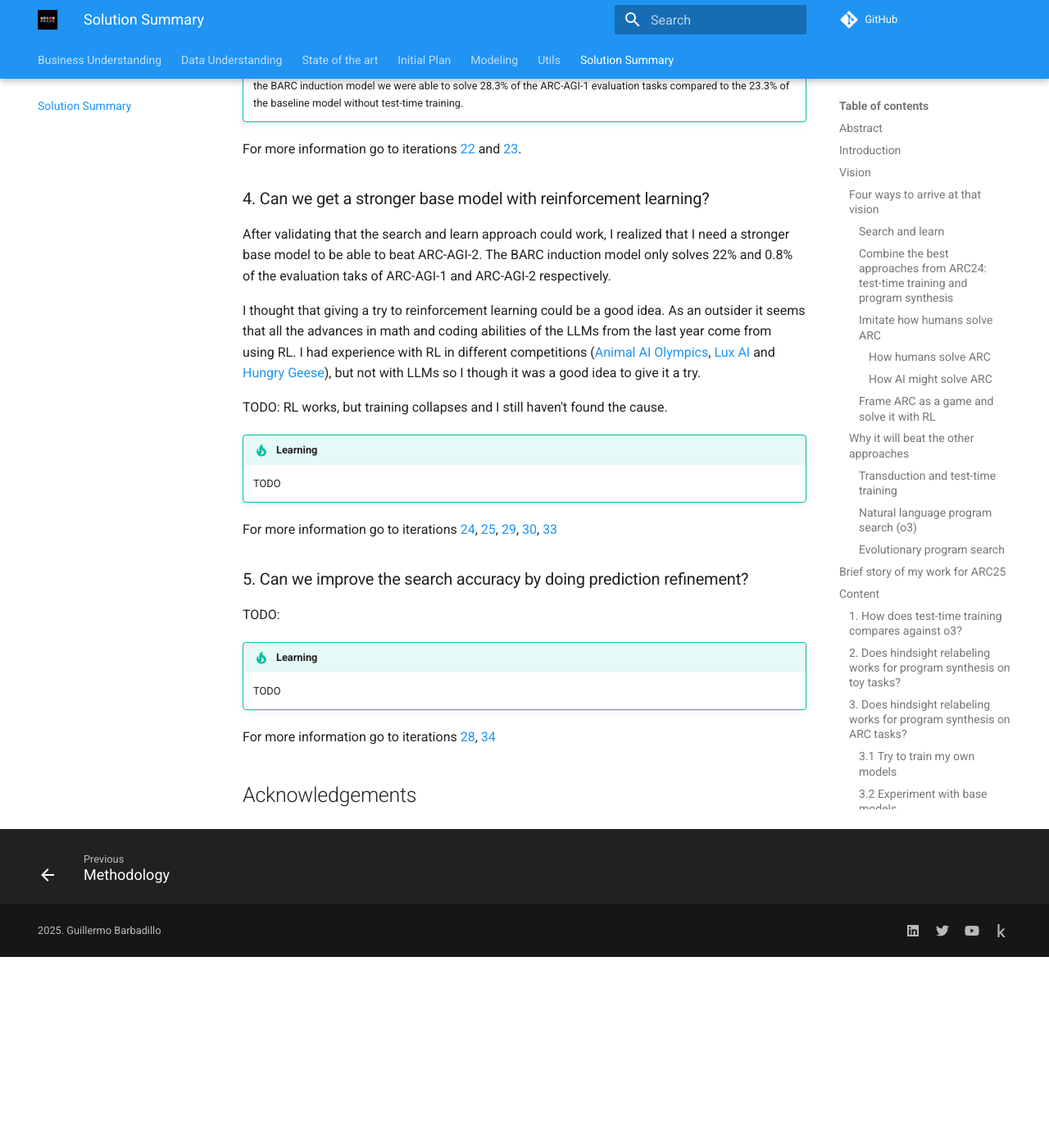
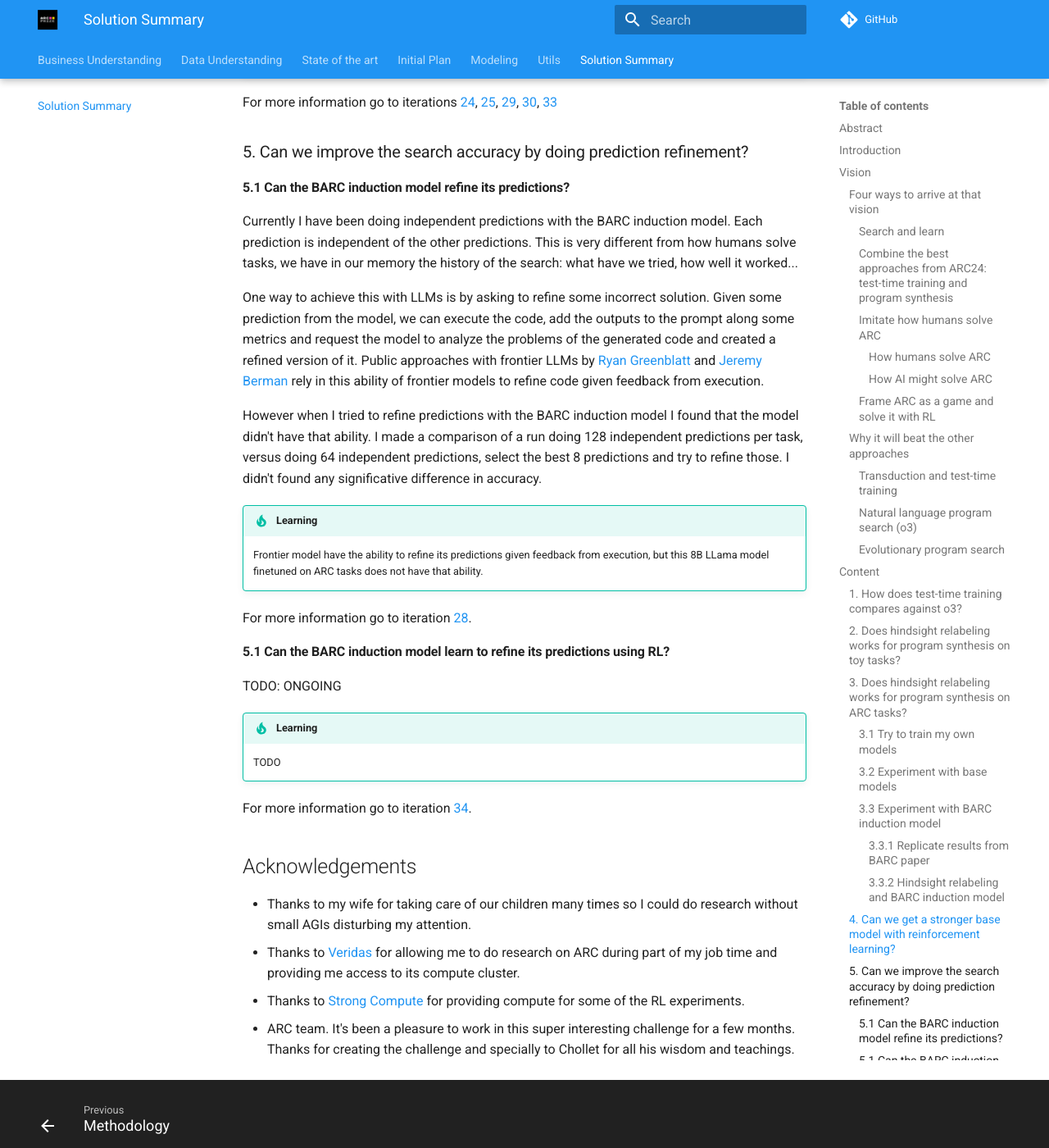
Before and after one commit to ironbar/arc25, an MkDocs documentation site: the page built from docs/05_Solution_Summary.md, in a window 1280 px wide and 1400 px high, scrolled down 13807 px. Shown: the whole window at 82% size. Built offline with MkDocs 1.6.1 and Material for MkDocs 9.7.7, drawn with Linux system fonts in a browser that asks for light colours; comment, search, counter and statistics services are not loaded; before the commit the page ends 14974 px from its top, so only the background shows below that; some of the changed text lies outside the part shown.

Commit message:
added acknowledgments

```diff
--- a/docs/05_Solution_Summary.md
+++ b/docs/05_Solution_Summary.md
@@ -155,25 +155,6 @@ TODO: python interpreter is perfect, models fail, specially out of distribution
 #### Evolutionary program search
 
 TODO: a frozen model won't be able to generalize when the generalization jump is big
-
-## Brief story of my work for ARC25
-
-1. Start working with RL to try to improve the solve rate of the model, that way I won't be needing
-   too many predictions to solve each task. I have some early results that show it's a good direction,
-   but trainings collapse.
-2. Experimented with prediction refinement, but BARC model does not seem to have that capability
-   that allows techniques like AlphaEvolve with frontier models.
-3. I have tried to make search and learn more hardware efficient by grouping the tasks (instead
-    of training on each task independently) but I wasn't able to find a good configuration. Each
-    evaluation takes 3 days on a single GPU, so iteration was very slow.
-
-Now I'm trying to:
-
-- Solve RL training collapse so I can train for longer. Hoping that training on huge datasets helps.
-- Trying to make the model learn to refine its predictions using RL, but maybe I should start thinking
-  on a fresh system for ARC26.
-
-In essence the BARC model is not strong enough and doesn't know how to refine its predictions.
 
 ## Content
 
@@ -531,7 +512,7 @@ that all the advances in math and coding abilities of the LLMs from the last yea
 I had experience with RL in different competitions ([Animal AI Olympics](https://www.goodai.com/animal-ai-olympics-results/), [Lux AI](https://www.kaggle.com/competitions/lux-ai-2021) and [Hungry Geese](https://www.kaggle.com/competitions/hungry-geese)), but not with LLMs so I though it was a good
 idea to give it a try.
 
-TODO: RL works, but training collapses and I still haven't found the cause.
+TODO: ONGOING RL works, but training collapses and I still haven't found the cause.
 
 !!! tip "Learning"
 
@@ -541,12 +522,45 @@ For more information go to iterations [24](modeling/Iteration_24_RL_BARC.md), [2
 
 ### 5. Can we improve the search accuracy by doing prediction refinement?
 
-TODO:
+#### 5.1 Can the BARC induction model refine its predictions?
+
+Currently I have been doing independent predictions with the BARC induction model. Each prediction
+is independent of the other predictions. This is very different from how humans solve tasks, we have
+in our memory the history of the search: what have we tried, how well it worked...
+
+One way to achieve this with LLMs is by asking to refine some incorrect solution. Given some prediction
+from the model, we can execute the code, add the outputs to the prompt along some metrics and request
+the model to analyze the problems of the generated code and created a refined version of it. Public approaches
+with frontier LLMs by [Ryan Greenblatt](https://redwoodresearch.substack.com/p/getting-50-sota-on-arc-agi-with-gpt)
+and [Jeremy Berman](https://jeremyberman.substack.com/p/how-i-got-a-record-536-on-arc-agi) rely in this ability of frontier models
+to refine code given feedback from execution.
+
+However when I tried to refine predictions with the BARC induction model I found that the model
+didn't have that ability. I made a comparison of a run doing 128 independent predictions per task,
+versus doing 64 independent predictions, select the best 8 predictions and try to refine those.
+I didn't found any significative difference in accuracy.
+
+!!! tip "Learning"
+
+    Frontier model have the ability to refine its predictions given feedback from execution, but
+    this 8B LLama model finetuned on ARC tasks does not have that ability.
+
+For more information go to iteration [28](modeling/Iteration_28_refine_predictions.md).
+
+#### 5.1 Can the BARC induction model learn to refine its predictions using RL?
+
+TODO: ONGOING
 
 !!! tip "Learning"
 
     TODO
 
-For more information go to iterations [28](modeling/Iteration_28_refine_predictions.md), [34](modeling/Iteration_34_multi-turn_rl.md)
+For more information go to iteration [34](modeling/Iteration_34_multi-turn_rl.md).
 
 ## Acknowledgements
+
+- Thanks to my wife for taking care of our children many times so I could do research without small AGIs disturbing my attention.
+- Thanks to [Veridas](https://veridas.com/en/) for allowing me to do research on ARC during part of my job time and  providing me access to its compute cluster.
+- Thanks to [Strong Compute](https://strongcompute.com/) for providing compute for some of the RL experiments.
+- ARC team. It's been a pleasure to work in this super interesting challenge for a few months. Thanks
+  for creating the challenge and specially to Chollet for all his wisdom and teachings.
```
